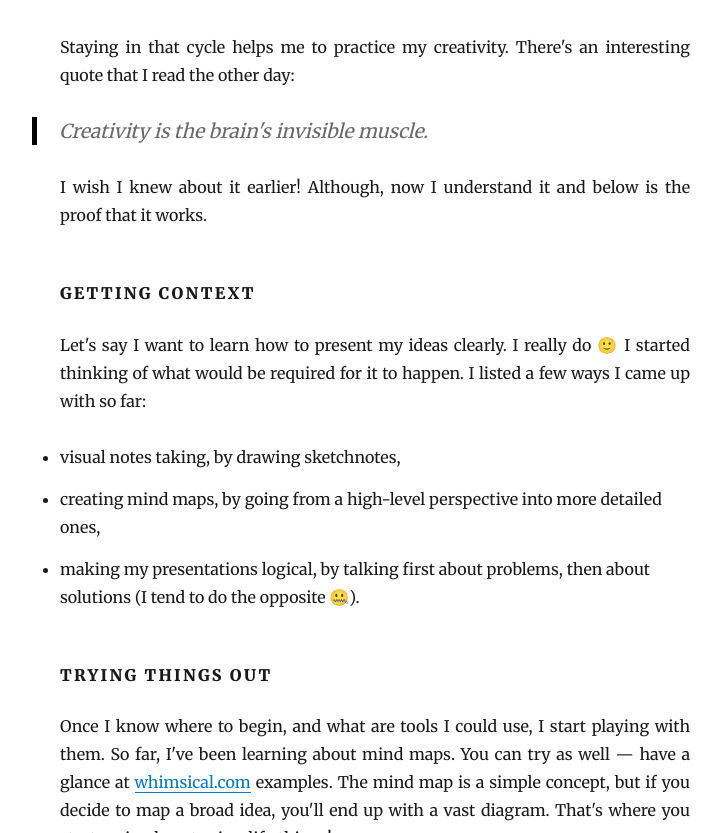
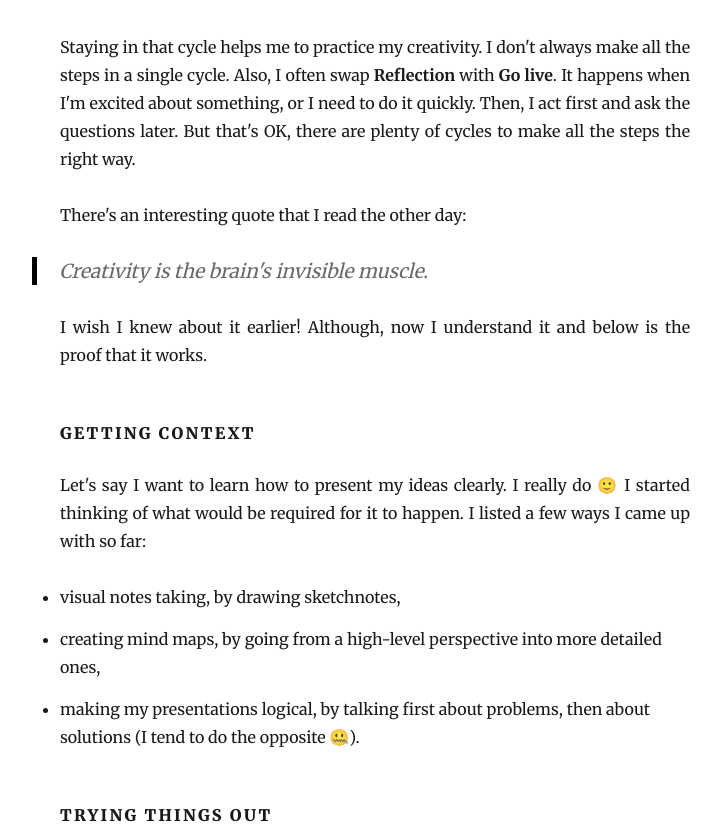
Before and after one commit to tk-o/personal-site, a Gatsby site: page /learn-in-public/ in a window 1280 px wide. Shown: the part 3436-4269 px from the top of the page, without its empty margins (265-986 px from the left). Built offline with nearby package versions, Linux system fonts and the light colour scheme; Gatsby itself is replaced by a stand-in of ours; some packages are replaced by stand-ins of ours.

Commit message:
rephrase paragraph

```diff
--- a/content/blog/learn-in-public/index.md
+++ b/content/blog/learn-in-public/index.md
@@ -43,7 +43,9 @@
 
 <Img src="./the-learn-in-public-cycle.png" alt="Learn in public cycle">
 
-Staying in that cycle helps me to practice my creativity. There's an interesting quote that I read the other day:
+Staying in that cycle helps me to practice my creativity. I don't always make all the steps in a single cycle. Also, I often swap **Reflection** with **Go live**. It happens when I'm excited about something, or I need to do it quickly. Then, I act first and ask the questions later. But that's OK, there are plenty of cycles to make all the steps the right way.
+
+There's an interesting quote that I read the other day:
 
 >>> Creativity is the brain's invisible muscle.
 
```
